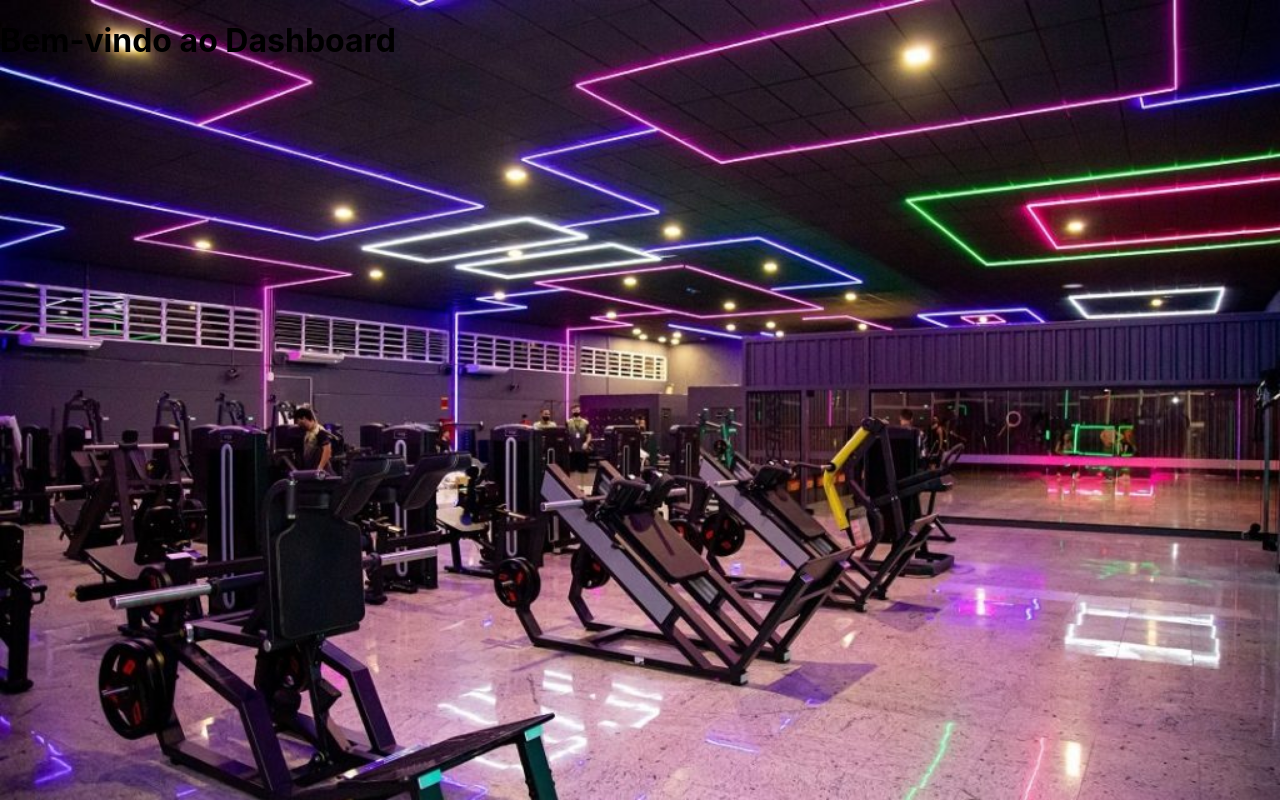
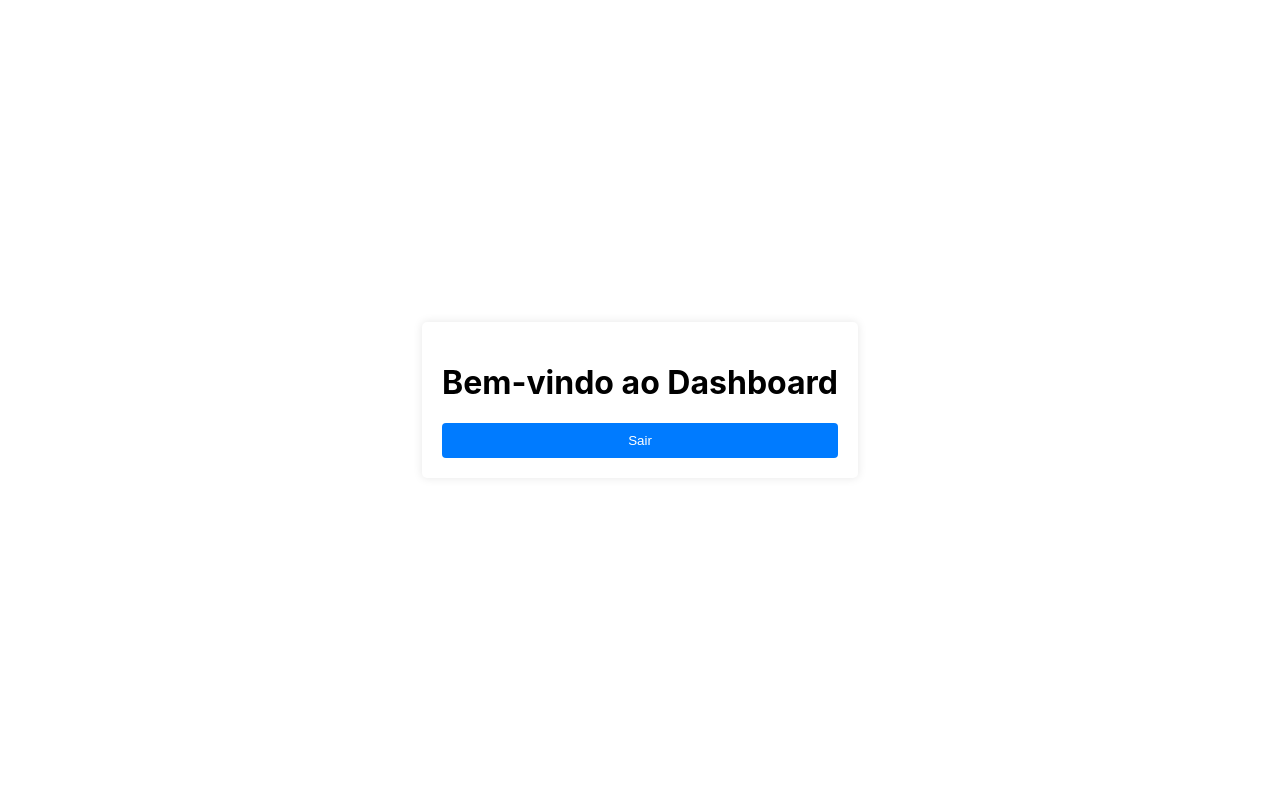
Before and after one commit to Alex891329/academia, a React (Create React App) app in the folder minha-academia/: page /dashboard in a window 1280 px wide. Built offline with nearby package versions, Linux system fonts and the light colour scheme.

Commit message:
front atualizado

```diff
--- /dev/null
+++ b/minha-academia/src/componentes/Dashboard.css
@@ -0,0 +1,40 @@
+.container {
+    background-color: white;
+    background-size: cover;
+    background-position: center;
+    height: 100vh;
+    display: flex;
+    justify-content: center;
+    align-items: center;
+  }
+
+  .form-container {
+    background-color: white;
+    padding: 20px;
+    border-radius: 5px;
+    box-shadow: 0 0 10px rgba(0, 0, 0, 0.1);
+  }
+
+  .form-group {
+    margin-bottom: 20px;
+  }
+
+  .form-label {
+    font-weight: bold;
+  }
+
+  .form-input {
+    width: 100%;
+    padding: 8px;
+    border: 1px solid #ccc;
+    border-radius: 3px;
+  }
+
+  .form-button {
+    padding: 8px 20px;
+    background-color: #007bff;
+    color: white;
+    border: none;
+    border-radius: 3px;
+    cursor: pointer;
+  }
--- a/minha-academia/src/componentes/Dashboard.js
+++ b/minha-academia/src/componentes/Dashboard.js
@@ -1,10 +1,29 @@
 import React from 'react';
+import { Link } from 'react-router-dom';
+import Card from 'react-bootstrap/Card';
+import Button from 'react-bootstrap/Button';
+import './Dashboard.css'; // Importe o arquivo CSS
 
 function Dashboard() {
+  const handleLogout = () => {
+    // Implemente aqui a lógica para fazer logout
+  };
+
   return (
-    <div>
-      <h1>Bem-vindo ao Dashboard</h1>
-      {/* Adicione seu conteúdo do dashboard aqui */}
+    <div className="container">
+      <Card className="form-container">
+        <Card.Body>
+          <h1>Bem-vindo ao Dashboard</h1>
+          <Card.Text>
+            {/* Conteúdo do Dashboard aqui */}
+          </Card.Text>
+          <Link to="/">
+            <Button variant="danger" onClick={handleLogout}>
+              Sair
+            </Button>
+          </Link>
+        </Card.Body>
+      </Card>
     </div>
   );
 }
--- a/minha-academia/src/componentes/Login.js
+++ b/minha-academia/src/componentes/Login.js
@@ -1,5 +1,5 @@
 import { useNavigate } from 'react-router-dom';
-import React, { Component, useState } from 'react';
+import React, { useState } from 'react';
 import { Link } from 'react-router-dom';
 import Button from 'react-bootstrap/Button';
 import Form from 'react-bootstrap/Form';
@@ -9,7 +9,6 @@ import axios from 'axios';
 import './Login.css';
 
 function Login() {
-
   const [email, setEmail] = useState('');
   const [senha, setSenha] = useState('');
   const navigate = useNavigate();
@@ -23,13 +22,13 @@ function Login() {
         senha,
       });
 
-      if (response.data === 'Login realizado com sucesso') {
+      if (response.data.message === 'Login realizado com sucesso') {
         navigate('/dashboard');
       } else {
-        console.error('Falha no login');
+        console.error('Falha no login', response.data);
       }
     } catch (error) {
-      console.error(error);
+      console.error('Erro na requisição:', error.response ? error.response.data : error.message);
     }
   };
 
```
Also changed, not shown: 1 other file (tests, documents, lock files or other folders).
